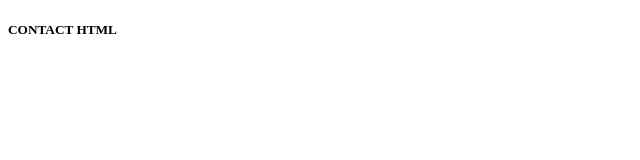
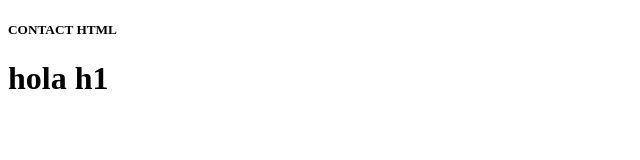
Before and after one commit to chenGonzalezQ/Practicagit, a plain HTML site: page contacto.html in a window 1280 px wide. Shown: the whole page, without its empty margins (0-640 px from the left). Drawn offline with Linux system fonts and the light colour scheme.

Commit message:
agregada etiqueta h1

```diff
--- a/contacto.html
+++ b/contacto.html
@@ -8,6 +8,7 @@
 <body>
 
     <h5>CONTACT HTML</h5>
+    <h1>hola h1</h1>
 </body>
 
 </html>
```
